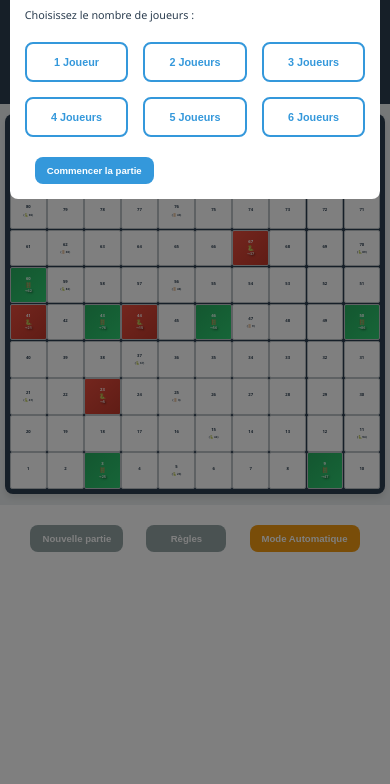
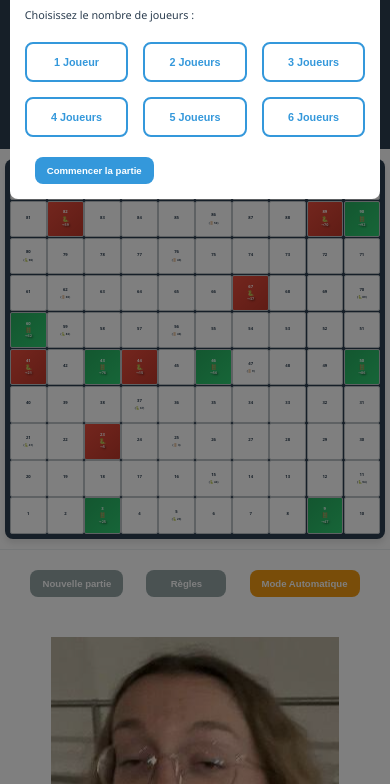
Before and after one commit to nderousseaux/serpents-echelles, a website: page index.html in a window 390 px wide. Shown: the part 60-844 px from the top of the page. Drawn offline with Linux system fonts and the light colour scheme.

Commit message:
responsive mode

```diff
--- a/style.css
+++ b/style.css
@@ -553,12 +553,17 @@ main {
     body {
         padding: 5px;
         font-size: 14px;
+        /* Background en mosaïque réduite pour tablettes */
+        background: url('back.jpg') repeat;
+        background-size: 150px;
     }
 
     .container {
         border-radius: 0;
         margin: 0;
-        min-height: 100vh;
+        min-height: auto;
+        background: white;
+        box-shadow: none;
     }
 
     header {
@@ -683,6 +688,20 @@ main {
     body {
         padding: 0;
         font-size: 12px;
+        background: white;
+        min-height: 100vh;
+        position: relative;
+    }
+
+    /* Ajouter l'image en bas après le contenu */
+    body::after {
+        content: '';
+        display: block;
+        width: 100%;
+        height: 300px; /* Hauteur de l'image */
+        background: url('back.jpg') no-repeat center center;
+        background-size: auto;
+        margin-top: 20px;
     }
 
     header {
@@ -696,12 +715,18 @@ main {
 
     .subtitle {
         font-size: 0.8em;
-        display: none; /* Hide subtitle on very small screens */
+        margin-bottom: 10px;
+        /* Garder le sous-titre visible sur mobile */
     }
 
     .game-info {
         padding: 0 5px;
         gap: 8px;
+        /* background: var(--light-bg); */
+        margin: 0;
+        border: 1px solid #ddd;
+        border-radius: 8px;
+        padding: 10px;
     }
 
     .player {
@@ -724,6 +749,8 @@ main {
 
     main {
         padding: 10px 5px;
+        background: white;
+        margin-bottom: 0;
     }
 
     .game-board {
@@ -815,6 +842,11 @@ main {
         font-size: 1.2em;
     }
 
+    .subtitle {
+        font-size: 0.7em;
+        margin-bottom: 8px;
+    }
+
     .cell {
         font-size: 0.4em;
     }
@@ -851,7 +883,8 @@ main {
     }
 
     .subtitle {
-        display: none;
+        font-size: 0.8em;
+        margin-bottom: 5px;
     }
 
     main {
```
Also changed, not shown: README.md.
